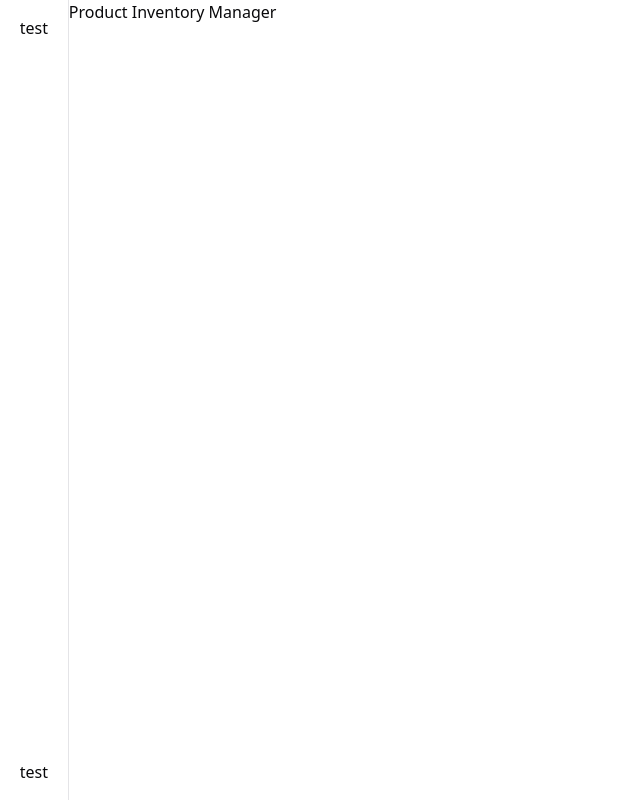
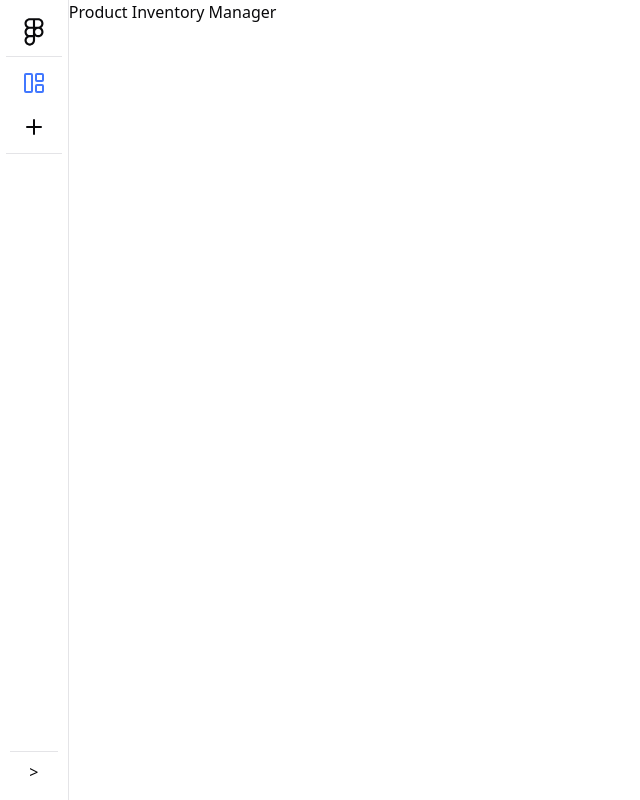
Before and after one commit to alexleyoung/ProductInventoryManager, a Next.js app: page / in a window 1280 px wide. Shown: the whole page, without its empty margins (0-640 px from the left). Built offline with nearby package versions, Linux system fonts and the light colour scheme.

Commit message:
dev: sidebar icons, layout

```diff
--- a/package.json
+++ b/package.json
@@ -11,9 +11,12 @@
   "dependencies": {
     "@radix-ui/react-dialog": "^1.1.1",
     "@radix-ui/react-icons": "^1.3.0",
+    "@radix-ui/react-separator": "^1.1.0",
+    "@radix-ui/react-slot": "^1.1.0",
     "class-variance-authority": "^0.7.0",
     "clsx": "^2.1.1",
     "firebase": "^10.12.4",
+    "lucide-react": "^0.417.0",
     "next": "14.2.5",
     "react": "^18",
     "react-dom": "^18",
--- /dev/null
+++ b/src/app/(dashboard)/add/page.tsx
@@ -0,0 +1,5 @@
+const Add = () => {
+  return <section className='w-full h-screen p-4'>Add</section>;
+};
+
+export default Add;
--- a/src/app/(dashboard)/create/page.tsx
+++ /dev/null
@@ -1,5 +0,0 @@
-const Create = () => {
-  return <div>Create</div>;
-};
-
-export default Create;
--- a/src/app/(dashboard)/page.tsx
+++ b/src/app/(dashboard)/page.tsx
@@ -2,8 +2,8 @@ import Image from "next/image";
 
 export default function Home() {
   return (
-    <div>
+    <section>
       <h1>Product Inventory Manager</h1>
-    </div>
+    </section>
   );
 }
--- a/src/app/globals.css
+++ b/src/app/globals.css
@@ -29,6 +29,8 @@
     --chart-3: 197 37% 24%;
     --chart-4: 43 74% 66%;
     --chart-5: 27 87% 67%;
+
+    --selected: 223 100% 63%;
   }
 
   .dark {
--- a/src/components/dashboard/Sidebar.tsx
+++ b/src/components/dashboard/Sidebar.tsx
@@ -1,8 +1,65 @@
+"use client";
+
+import {
+  Sheet,
+  SheetTrigger,
+  SheetContent,
+  SheetHeader,
+  SheetTitle,
+  SheetDescription,
+} from "@/components/ui/sheet";
+import { Button } from "@/components/ui/button";
+import { LayoutPanelLeft, Plus } from "lucide-react";
+import { Separator } from "@/components/ui/separator";
+
+import Link from "next/link";
+import { usePathname } from "next/navigation";
+import { FigmaLogoIcon } from "@radix-ui/react-icons";
+
 const Sidebar = () => {
+  const pathname = usePathname();
+
   return (
     <aside className='border-r border-primary-border w-[4.3rem] h-screen fixed flex flex-col justify-between items-center py-4'>
-      <div>test</div>
-      <div>test</div>
+      {/* top half */}
+      <div className='flex flex-col items-center justify-around gap-2'>
+        <FigmaLogoIcon className='w-8 h-8' />
+        <Separator />
+        <Button variant='ghost' asChild>
+          <Link href='/'>
+            <LayoutPanelLeft
+              className={pathname == "/" ? "text-selected" : ""}
+            />
+          </Link>
+        </Button>
+        <Button variant='ghost' asChild>
+          <Link href='/add'>
+            <Plus className={pathname == "/add" ? "text-selected" : ""} />
+          </Link>
+        </Button>
+        <Separator />
+      </div>
+
+      {/* bottom half */}
+      <div className='flex flex-col items-center justify-around gap-2'>
+        <Separator />
+        <Sheet>
+          <SheetTrigger className='w-12'>
+            <div className='hover:bg-foreground/10 transition-colors rounded-md'>
+              {">"}
+            </div>
+          </SheetTrigger>
+          <SheetContent side='left'>
+            <SheetHeader>
+              <SheetTitle>Are you absolutely sure?</SheetTitle>
+              <SheetDescription>
+                This action cannot be undone. This will permanently delete your
+                account and remove your data from our servers.
+              </SheetDescription>
+            </SheetHeader>
+          </SheetContent>
+        </Sheet>
+      </div>
     </aside>
   );
 };
--- /dev/null
+++ b/src/components/ui/button.tsx
@@ -0,0 +1,57 @@
+import * as React from "react"
+import { Slot } from "@radix-ui/react-slot"
+import { cva, type VariantProps } from "class-variance-authority"
+
+import { cn } from "@/lib/utils"
+
+const buttonVariants = cva(
+  "inline-flex items-center justify-center whitespace-nowrap rounded-md text-sm font-medium transition-colors focus-visible:outline-none focus-visible:ring-1 focus-visible:ring-ring disabled:pointer-events-none disabled:opacity-50",
+  {
+    variants: {
+      variant: {
+        default:
+          "bg-primary text-primary-foreground shadow hover:bg-primary/90",
+        destructive:
+          "bg-destructive text-destructive-foreground shadow-sm hover:bg-destructive/90",
+        outline:
+          "border border-input bg-background shadow-sm hover:bg-accent hover:text-accent-foreground",
+        secondary:
+          "bg-secondary text-secondary-foreground shadow-sm hover:bg-secondary/80",
+        ghost: "hover:bg-accent hover:text-accent-foreground",
+        link: "text-primary underline-offset-4 hover:underline",
+      },
+      size: {
+        default: "h-9 px-4 py-2",
+        sm: "h-8 rounded-md px-3 text-xs",
+        lg: "h-10 rounded-md px-8",
+        icon: "h-9 w-9",
+      },
+    },
+    defaultVariants: {
+      variant: "default",
+      size: "default",
+    },
+  }
+)
+
+export interface ButtonProps
+  extends React.ButtonHTMLAttributes<HTMLButtonElement>,
+    VariantProps<typeof buttonVariants> {
+  asChild?: boolean
+}
+
+const Button = React.forwardRef<HTMLButtonElement, ButtonProps>(
+  ({ className, variant, size, asChild = false, ...props }, ref) => {
+    const Comp = asChild ? Slot : "button"
+    return (
+      <Comp
+        className={cn(buttonVariants({ variant, size, className }))}
+        ref={ref}
+        {...props}
+      />
+    )
+  }
+)
+Button.displayName = "Button"
+
+export { Button, buttonVariants }
--- /dev/null
+++ b/src/components/ui/separator.tsx
@@ -0,0 +1,31 @@
+"use client"
+
+import * as React from "react"
+import * as SeparatorPrimitive from "@radix-ui/react-separator"
+
+import { cn } from "@/lib/utils"
+
+const Separator = React.forwardRef<
+  React.ElementRef<typeof SeparatorPrimitive.Root>,
+  React.ComponentPropsWithoutRef<typeof SeparatorPrimitive.Root>
+>(
+  (
+    { className, orientation = "horizontal", decorative = true, ...props },
+    ref
+  ) => (
+    <SeparatorPrimitive.Root
+      ref={ref}
+      decorative={decorative}
+      orientation={orientation}
+      className={cn(
+        "shrink-0 bg-border",
+        orientation === "horizontal" ? "h-[1px] w-full" : "h-full w-[1px]",
+        className
+      )}
+      {...props}
+    />
+  )
+)
+Separator.displayName = SeparatorPrimitive.Root.displayName
+
+export { Separator }
--- a/tailwind.config.ts
+++ b/tailwind.config.ts
@@ -1,13 +1,13 @@
-import type { Config } from "tailwindcss"
+import type { Config } from "tailwindcss";
 
 const config = {
   darkMode: ["class"],
   content: [
-    './pages/**/*.{ts,tsx}',
-    './components/**/*.{ts,tsx}',
-    './app/**/*.{ts,tsx}',
-    './src/**/*.{ts,tsx}',
-	],
+    "./pages/**/*.{ts,tsx}",
+    "./components/**/*.{ts,tsx}",
+    "./app/**/*.{ts,tsx}",
+    "./src/**/*.{ts,tsx}",
+  ],
   prefix: "",
   theme: {
     container: {
@@ -52,6 +52,7 @@ const config = {
           DEFAULT: "hsl(var(--card))",
           foreground: "hsl(var(--card-foreground))",
         },
+        selected: "hsl(var(--selected))",
       },
       borderRadius: {
         lg: "var(--radius)",
@@ -75,6 +76,6 @@ const config = {
     },
   },
   plugins: [require("tailwindcss-animate")],
-} satisfies Config
+} satisfies Config;
 
-export default config
+export default config;
```
Also changed, not shown: 1 other file (tests, documents, lock files or other folders).
